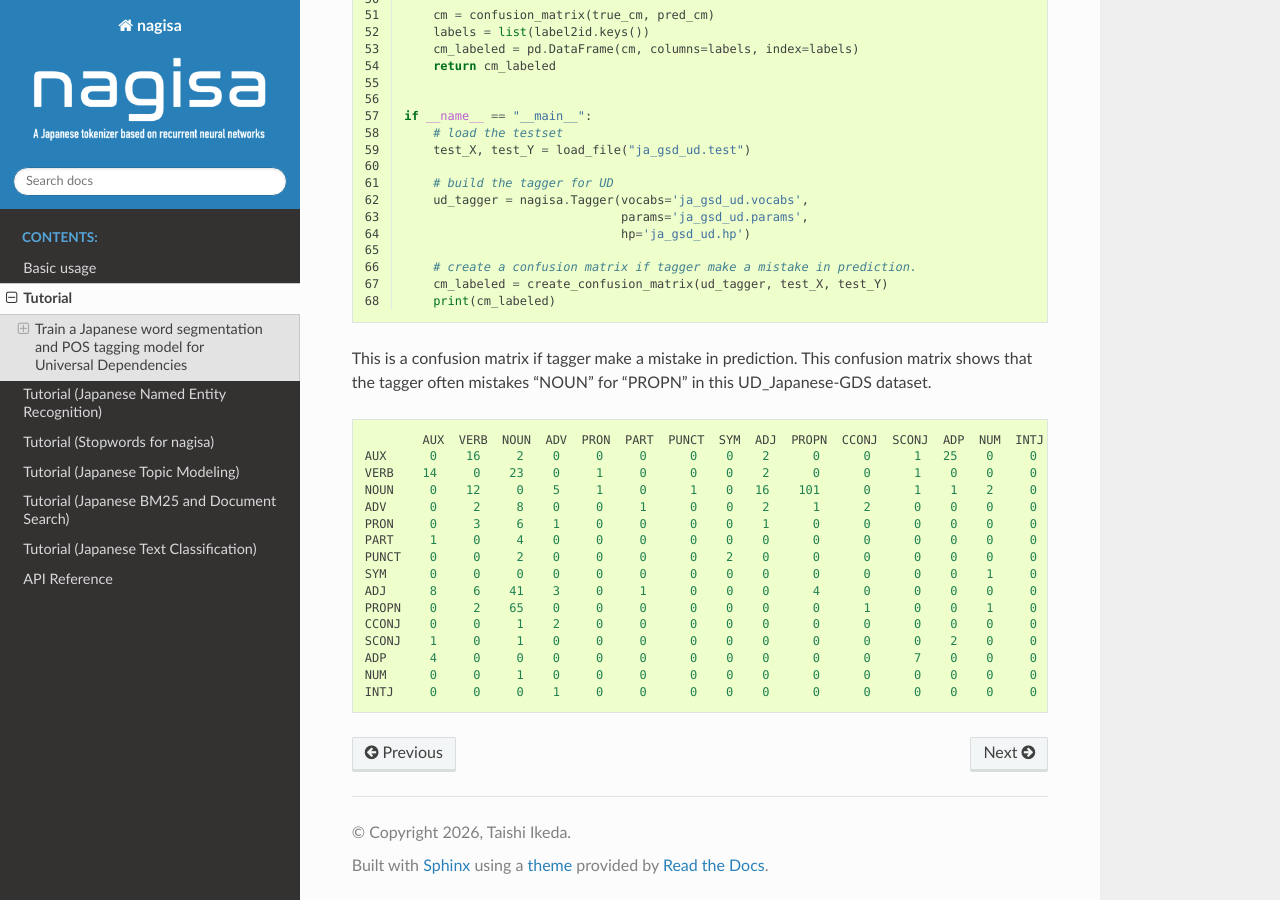
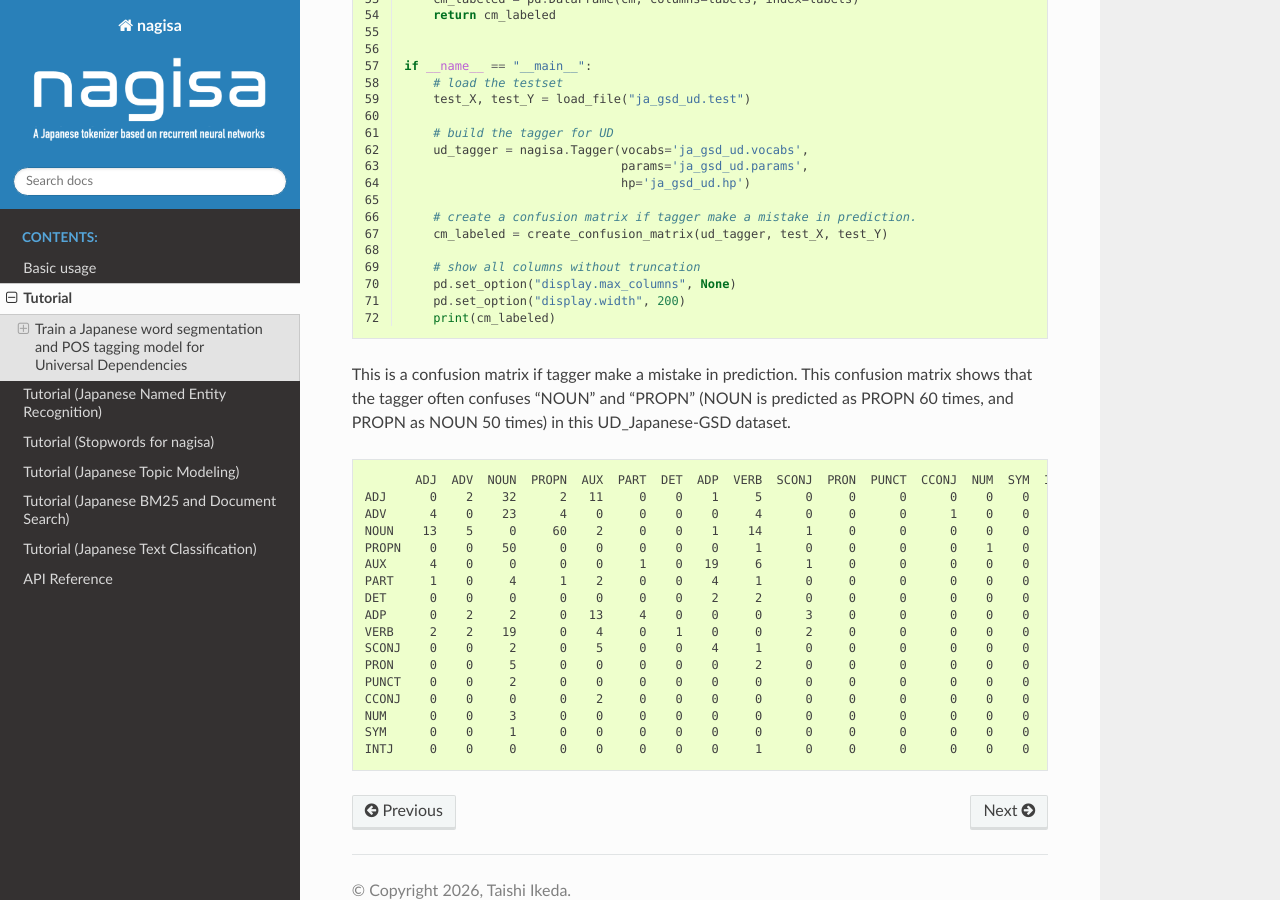
Before and after one commit to taishi-i/nagisa, a Sphinx documentation site: the page built from docs/tutorial.rst, in a window 1280 px wide and 900 px high, scrolled down 4061 px. Built offline with Sphinx 7.4.7 and the Read the Docs theme 3.1.0, drawn with Linux system fonts in a browser that asks for light colours; some of the changed text lies outside the part shown.

Commit message:
update tutorial

```diff
--- a/docs/basic_usage.rst
+++ b/docs/basic_usage.rst
@@ -5,7 +5,7 @@
 Word identification is a fundamental step in processing of languages
 that have no word boundaries such as Japanese and Chinese.
 Nagisa provides a set of functions for Japanese natural language processing.
-You can easyily use Japanese word segmentation and POS-tagging
+You can easily use Japanese word segmentation and POS-tagging
 by referring to the sample code below.
 
 
@@ -43,7 +43,7 @@
 
 .. code-block:: python
 
-    # Extarcting all nouns from a text
+    # Extracting all nouns from a text
     words = nagisa.extract(text, extract_postags=['名詞'])
     print(words)
     #=> Python/名詞 ツール/名詞
@@ -55,7 +55,7 @@
 
     # A list of available POS-tags
     print(nagisa.tagger.postags)
-    #=> ['補助記号', '名詞', ... , 'URL']
+    #=> ['oov', '補助記号', '名詞', ... , 'ローマ字文']
 
 
 Add the user dictionary in easy way.
--- a/docs/examples/tutorial_error_analysis_ud.py
+++ b/docs/examples/tutorial_error_analysis_ud.py
@@ -65,4 +65,8 @@
 
     # create a confusion matrix if tagger make a mistake in prediction.
     cm_labeled = create_confusion_matrix(ud_tagger, test_X, test_Y)
+
+    # show all columns without truncation
+    pd.set_option("display.max_columns", None)
+    pd.set_option("display.width", 200)
     print(cm_labeled)
--- a/docs/tutorial.rst
+++ b/docs/tutorial.rst
@@ -13,9 +13,9 @@
 
 Before we get started,
 please run the command ``$ pip install nagisa`` to install the nagisa library.
-After installing it, download the Japanese UD treebank from UD_Japanese-GDS_.
+After installing it, download the Japanese UD treebank from UD_Japanese-GSD_.
 
-.. _UD_Japanese-GDS: https://github.com/UniversalDependencies/UD_Japanese-GSD
+.. _UD_Japanese-GSD: https://github.com/UniversalDependencies/UD_Japanese-GSD
 
 .. code-block:: bash
 
@@ -45,11 +45,8 @@
 
 .. code-block:: python
 
-    [dynet] random seed: 1234
-    [dynet] allocating memory: 32MB
-    [dynet] memory allocation done.
     [nagisa] LAYERS: 1
-    [nagisa] THRESHOLD: 3
+    [nagisa] THRESHOLD: 2
     [nagisa] DECAY: 1
     [nagisa] EPOCH: 10
     [nagisa] WINDOW_SIZE: 3
@@ -71,24 +68,24 @@
     [nagisa] MODEL: ja_gsd_ud.params
     [nagisa] VOCAB: ja_gsd_ud.vocabs
     [nagisa] EPOCH_MODEL: ja_gsd_ud_epoch.params
-    [nagisa] NUM_TRAIN: 7133
-    [nagisa] NUM_TEST: 551
-    [nagisa] NUM_DEV: 511
-    [nagisa] VOCAB_SIZE_UNI: 2352
-    [nagisa] VOCAB_SIZE_BI: 25108
-    [nagisa] VOCAB_SIZE_WORD: 9143
+    [nagisa] NUM_TRAIN: 7050
+    [nagisa] NUM_TEST: 543
+    [nagisa] NUM_DEV: 507
+    [nagisa] VOCAB_SIZE_UNI: 2340
+    [nagisa] VOCAB_SIZE_BI: 24792
+    [nagisa] VOCAB_SIZE_WORD: 8724
     [nagisa] VOCAB_SIZE_POSTAG: 17
     Epoch	LR   	Loss 	Time_m	DevWS_f1	DevPOS_f1	TestWS_f1	TestPOS_f1
-    1    	0.100	13.37	1.462	91.84   	87.75   	91.63   	87.35
-    2    	0.100	6.280	1.473	92.57   	89.67   	92.44   	89.15
-    3    	0.100	4.961	1.535	93.54   	90.98   	93.62   	90.18
-    4    	0.050	4.256	1.430	92.52   	90.19   	93.62   	90.18
-    5    	0.025	3.200	1.443	93.46   	91.06   	93.62   	90.18
-    6    	0.025	2.581	1.512	93.56   	91.49   	93.88   	91.29
-    7    	0.025	2.379	1.475	93.58   	91.50   	93.73   	91.15
-    8    	0.025	2.218	1.476	93.63   	91.57   	93.92   	91.31
-    9    	0.025	2.122	1.475	93.78   	91.63   	94.09   	91.40
-    10   	0.012	1.985	1.434	93.55   	91.39   	94.09   	91.40
+    1    	0.100	11.37	0.584	96.57   	92.69   	96.85   	92.32
+    2    	0.100	4.656	0.585	97.04   	93.64   	97.63   	94.04
+    3    	0.100	3.543	0.589	97.60   	94.64   	97.66   	94.56
+    4    	0.050	2.930	0.573	97.37   	94.69   	97.66   	94.56
+    5    	0.050	2.075	0.666	97.72   	95.06   	98.08   	95.50
+    6    	0.025	1.786	0.572	97.54   	95.11   	98.08   	95.50
+    7    	0.025	1.451	0.587	97.79   	95.36   	98.13   	95.62
+    8    	0.025	1.325	0.586	97.79   	95.28   	98.14   	95.61
+    9    	0.025	1.247	0.589	97.80   	95.44   	98.13   	95.71
+    10   	0.012	1.204	0.570	97.76   	95.27   	98.13   	95.71
 
 Predict
 -------
@@ -115,24 +112,26 @@
     :linenos:
 
 This is a confusion matrix if tagger make a mistake in prediction.
-This confusion matrix shows that the tagger often mistakes "NOUN" for "PROPN"
-in this UD_Japanese-GDS dataset.
+This confusion matrix shows that the tagger often confuses "NOUN" and "PROPN"
+(NOUN is predicted as PROPN 60 times, and PROPN as NOUN 50 times)
+in this UD_Japanese-GSD dataset.
 
-.. code-block:: python
+.. code-block:: text
 
-                   AUX  VERB  NOUN  ADV  PRON  PART  PUNCT  SYM  ADJ  PROPN  CCONJ  SCONJ  ADP  NUM  INTJ
-           AUX      0    16     2    0     0     0      0    0    2      0      0      1   25    0     0
-           VERB    14     0    23    0     1     0      0    0    2      0      0      1    0    0     0
-           NOUN     0    12     0    5     1     0      1    0   16    101      0      1    1    2     0
-           ADV      0     2     8    0     0     1      0    0    2      1      2      0    0    0     0
-           PRON     0     3     6    1     0     0      0    0    1      0      0      0    0    0     0
-           PART     1     0     4    0     0     0      0    0    0      0      0      0    0    0     0
-           PUNCT    0     0     2    0     0     0      0    2    0      0      0      0    0    0     0
-           SYM      0     0     0    0     0     0      0    0    0      0      0      0    0    1     0
-           ADJ      8     6    41    3     0     1      0    0    0      4      0      0    0    0     0
-           PROPN    0     2    65    0     0     0      0    0    0      0      1      0    0    1     0
-           CCONJ    0     0     1    2     0     0      0    0    0      0      0      0    0    0     0
-           SCONJ    1     0     1    0     0     0      0    0    0      0      0      0    2    0     0
-           ADP      4     0     0    0     0     0      0    0    0      0      0      7    0    0     0
-           NUM      0     0     1    0     0     0      0    0    0      0      0      0    0    0     0
-           INTJ     0     0     0    1     0     0      0    0    0      0      0      0    0    0     0
+           ADJ  ADV  NOUN  PROPN  AUX  PART  DET  ADP  VERB  SCONJ  PRON  PUNCT  CCONJ  NUM  SYM  INTJ
+    ADJ      0    2    32      2   11     0    0    1     5      0     0      0      0    0    0     0
+    ADV      4    0    23      4    0     0    0    0     4      0     0      0      1    0    0     0
+    NOUN    13    5     0     60    2     0    0    1    14      1     0      0      0    0    0     0
+    PROPN    0    0    50      0    0     0    0    0     1      0     0      0      0    1    0     0
+    AUX      4    0     0      0    0     1    0   19     6      1     0      0      0    0    0     0
+    PART     1    0     4      1    2     0    0    4     1      0     0      0      0    0    0     0
+    DET      0    0     0      0    0     0    0    2     2      0     0      0      0    0    0     0
+    ADP      0    2     2      0   13     4    0    0     0      3     0      0      0    0    0     0
+    VERB     2    2    19      0    4     0    1    0     0      2     0      0      0    0    0     0
+    SCONJ    0    0     2      0    5     0    0    4     1      0     0      0      0    0    0     0
+    PRON     0    0     5      0    0     0    0    0     2      0     0      0      0    0    0     0
+    PUNCT    0    0     2      0    0     0    0    0     0      0     0      0      0    0    0     0
+    CCONJ    0    0     0      0    2     0    0    0     0      0     0      0      0    0    0     0
+    NUM      0    0     3      0    0     0    0    0     0      0     0      0      0    0    0     0
+    SYM      0    0     1      0    0     0    0    0     0      0     0      0      0    0    0     0
+    INTJ     0    0     0      0    0     0    0    0     1      0     0      0      0    0    0     0
```
